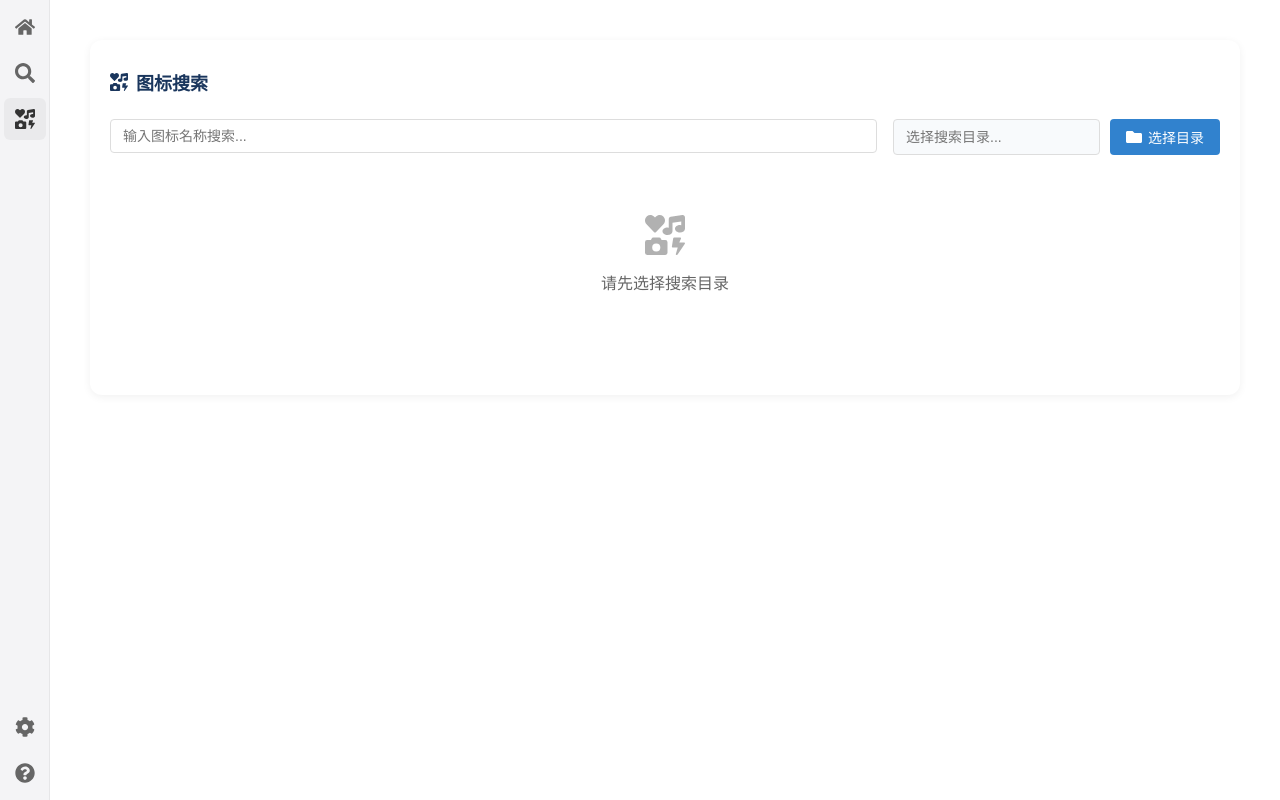
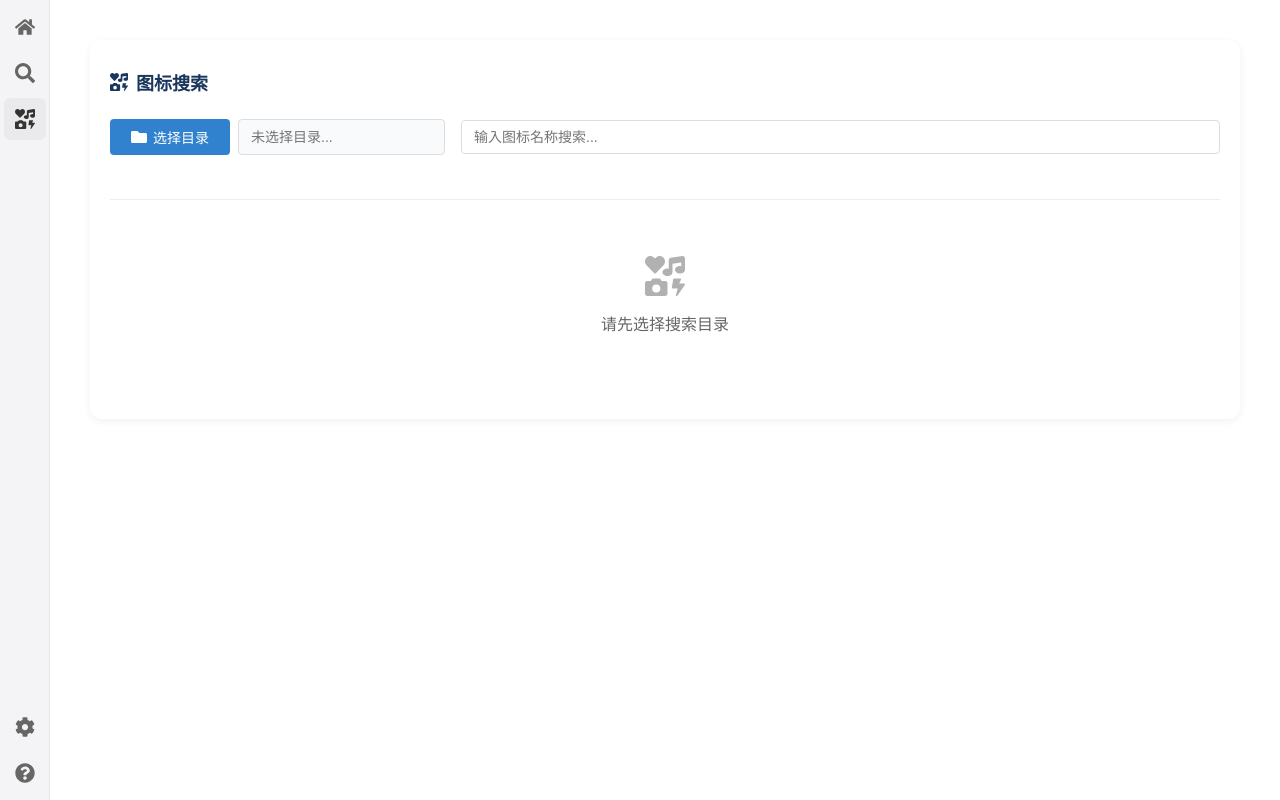
Before and after one commit to hofens/iconfinder, a React (Create React App) app: page / in a window 1280 px wide. Both pictures are taken after a click on the element 25 px from the left and 119 px from the top of the page. Built offline with nearby package versions, Linux system fonts and the light colour scheme.

Commit message:
搜索结果展示

```diff
--- a/src/App.css
+++ b/src/App.css
@@ -967,49 +967,125 @@ button {
 
 .icon-grid {
   display: grid;
-  grid-template-columns: repeat(auto-fill, minmax(150px, 1fr));
+  grid-template-columns: repeat(auto-fill, 220px);
   gap: 20px;
   padding: 20px 0;
+  justify-content: center;
 }
 
 .icon-item {
-  border: 1px solid #ddd;
+  border: 1px solid #eee;
   border-radius: 8px;
-  padding: 15px;
+  overflow: hidden;
+  background: white;
+  cursor: pointer;
+  transition: all 0.2s ease;
+  width: 220px;
+  min-height: 190px;
   display: flex;
   flex-direction: column;
-  align-items: center;
-  gap: 10px;
-  transition: all 0.2s ease;
-  cursor: pointer;
 }
 
-.icon-item:hover {
-  transform: translateY(-2px);
-  box-shadow: 0 4px 8px rgba(0, 0, 0, 0.1);
+.icon-item .img-container {
+  height: 80px;
+  display: flex;
+  align-items: center;
+  justify-content: center;
+  background: #f8fafc;
+  padding: 16px;
 }
 
 .icon-item img {
-  width: 64px;
-  height: 64px;
+  width: 72px;
+  height: 72px;
   object-fit: contain;
+  transition: all 0.2s ease;
 }
 
 .icon-info {
-  text-align: center;
-  width: 100%;
+  padding: 12px;
+  background: white;
+  border-top: 1px solid #eee;
+  flex: 1;
+  display: flex;
+  flex-direction: column;
+  gap: 4px;
+  min-height: 80px;
 }
 
 .icon-name {
   font-weight: 500;
-  margin-bottom: 4px;
+  font-size: 13px;
+  color: #2d3748;
   word-break: break-word;
+  line-height: 1.4;
+  margin-bottom: 2px;
+}
+
+.icon-details {
+  display: flex;
+  gap: 8px;
+  font-size: 12px;
+  color: #666;
+  flex-wrap: wrap;
+}
+
+.icon-dimensions, .icon-size {
+  background: #f1f5f9;
+  padding: 2px 6px;
+  border-radius: 4px;
+  color: #475569;
+  font-size: 11px;
 }
 
 .icon-path {
-  font-size: 12px;
-  color: #666;
+  font-size: 11px;
+  color: #94a3b8;
   word-break: break-all;
+  line-height: 1.3;
+}
+
+mark {
+  background-color: #fef3c7;
+  color: #92400e;
+  padding: 0 2px;
+  border-radius: 2px;
+  font-weight: 500;
+}
+
+/* 调整搜索框布局 */
+.search-input-group {
+  display: flex;
+  gap: 16px;
+  width: 100%;
+  align-items: center;
+  margin-bottom: 16px;
+}
+
+.directory-select-group {
+  display: flex;
+  gap: 8px;
+  min-width: 300px;
+  flex-shrink: 0;
+}
+
+.search-box {
+  flex: 1;
+  position: relative;
+}
+
+.search-box input {
+  width: 100%;
+  padding: 8px 32px 8px 12px;
+  border: 1px solid #ddd;
+  border-radius: 4px;
+  font-size: 14px;
+}
+
+.icon-results {
+  border-top: 1px solid #eee;
+  padding-top: 16px;
+  margin-top: 8px;
 }
 
 .no-icons {
@@ -1105,10 +1181,139 @@ button {
   display: flex;
   gap: 16px;
   width: 100%;
-  align-items: flex-start;
+  align-items: center;
 }
 
-.search-input-group input[type="text"] {
+/* 目录选择组样式 */
+.directory-select-group {
+  display: flex;
+  gap: 8px;
+  min-width: 300px;
+  flex-shrink: 0;
+}
+
+.directory-select-group input {
   flex: 1;
+  padding: 8px 12px;
+  border: 1px solid #ddd;
+  border-radius: 4px;
+  font-size: 14px;
+  background-color: #f8fafc;
+  cursor: default;
+  color: #666;
+}
+
+.directory-select-group button {
+  white-space: nowrap;
+  padding: 8px 16px;
+  background-color: #3182ce;
+  color: white;
+  border: none;
+  border-radius: 4px;
+  cursor: pointer;
+  display: flex;
+  align-items: center;
+  gap: 6px;
+  font-size: 14px;
+  transition: all 0.2s ease;
+  min-width: 120px;
+  justify-content: center;
+}
+
+.directory-select-group button:hover {
+  background-color: #2c5282;
+}
+
+/* 搜索框样式 */
+.search-box {
+  flex: 1;
+  position: relative;
   min-width: 200px;
 }
+
+.search-box input {
+  width: 100%;
+  padding: 8px 32px 8px 12px;
+  border: 1px solid #ddd;
+  border-radius: 4px;
+  font-size: 14px;
+  transition: all 0.2s ease;
+}
+
+.search-box input:focus {
+  border-color: #3182ce;
+  box-shadow: 0 0 0 1px #3182ce;
+  outline: none;
+}
+
+.search-box .clear-search {
+  position: absolute;
+  right: 8px;
+  top: 50%;
+  transform: translateY(-50%);
+  background: none;
+  border: none;
+  color: #666;
+  cursor: pointer;
+  font-size: 18px;
+  padding: 4px;
+  display: flex;
+  align-items: center;
+  justify-content: center;
+  width: 24px;
+  height: 24px;
+  border-radius: 50%;
+  transition: all 0.2s ease;
+}
+
+.search-box .clear-search:hover {
+  background-color: rgba(0, 0, 0, 0.1);
+  color: #333;
+}
+
+/* 高亮文本样式 */
+mark {
+  background-color: #fef3c7;
+  color: #92400e;
+  padding: 0 2px;
+  border-radius: 2px;
+  font-weight: 500;
+}
+
+/* 图标项样式优化 */
+.icon-item {
+  cursor: pointer;
+  transition: all 0.2s ease;
+}
+
+.icon-item:hover {
+  transform: translateY(-2px);
+  box-shadow: 0 4px 8px rgba(0, 0, 0, 0.1);
+}
+
+.icon-item img {
+  transition: all 0.2s ease;
+}
+
+.icon-item:hover img {
+  transform: scale(1.05);
+}
+
+/* 调整图标信息显示 */
+.icon-info {
+  padding: 8px;
+  background: #f8fafc;
+  border-top: 1px solid #eee;
+}
+
+.icon-name {
+  font-size: 13px;
+  margin-bottom: 4px;
+  line-height: 1.3;
+}
+
+.icon-path {
+  font-size: 11px;
+  color: #666;
+  line-height: 1.3;
+}
--- a/src/App.js
+++ b/src/App.js
@@ -624,11 +624,11 @@ function App() {
 
   // 添加一个处理路径的辅助函数
   const getRelativePath = (fullPath) => {
-    if (!searchPath || !fullPath) return fullPath;
+    if (!fullPath) return '';
 
     // 统一路径分隔符
     const normalizedFullPath = fullPath.replace(/\\/g, '/');
-    const normalizedSearchPath = searchPath.replace(/\\/g, '/');
+    const normalizedSearchPath = (iconSearchDirectory || searchPath).replace(/\\/g, '/');
 
     // 如果路径以搜索目录开头，则去除该前缀
     if (normalizedFullPath.startsWith(normalizedSearchPath)) {
@@ -898,15 +898,12 @@ function App() {
     }
 
     try {
-      // 在已扫描的文件中搜索
+      // 在已扫描的文件中搜索，只匹配文件名
       const searchTerms = query.toLowerCase().split(/\s+/);
       const results = iconFiles.filter(file => {
         const fileName = file.name.toLowerCase();
-        const filePath = getRelativePath(file.path).toLowerCase();
-        // 所有搜索词都必须匹配文件名或路径
-        return searchTerms.every(term =>
-          fileName.includes(term) || filePath.includes(term)
-        );
+        // 所有搜索词都必须匹配文件名
+        return searchTerms.every(term => fileName.includes(term));
       });
 
       setIconSearchResults(results);
@@ -915,6 +912,18 @@ function App() {
       console.error('搜索图标出错:', error);
       setStatus(`搜索图标失败: ${error.message}`);
     }
+  };
+
+  // 添加高亮文本的辅助函数
+  const highlightText = (text, highlight) => {
+    if (!highlight.trim()) return text;
+    const terms = highlight.toLowerCase().split(/\s+/);
+    let result = text;
+    terms.forEach(term => {
+      const regex = new RegExp(`(${term})`, 'gi');
+      result = result.replace(regex, '<mark>$1</mark>');
+    });
+    return result;
   };
 
   const renderSidebar = () => {
@@ -975,22 +984,33 @@ function App() {
         <div className="icon-search-container">
           <div className="search-input">
             <div className="search-input-group">
-              <input
-                type="text"
-                value={iconSearchQuery}
-                onChange={(e) => handleIconSearch(e.target.value)}
-                placeholder="输入图标名称搜索..."
-              />
               <div className="directory-select-group">
+                <button onClick={handleIconDirectorySelect} title="选择搜索目录">
+                  <FaFolder /> {iconSearchDirectory ? '更改目录' : '选择目录'}
+                </button>
                 <input
                   type="text"
-                  value={iconSearchDirectory}
-                  placeholder="选择搜索目录..."
+                  value={getRelativePath(iconSearchDirectory)}
+                  placeholder="未选择目录..."
                   readOnly
                 />
-                <button onClick={handleIconDirectorySelect}>
-                  <FaFolder /> 选择目录
-                </button>
+              </div>
+              <div className="search-box">
+                <input
+                  type="text"
+                  value={iconSearchQuery}
+                  onChange={(e) => handleIconSearch(e.target.value)}
+                  placeholder="输入图标名称搜索..."
+                />
+                {iconSearchQuery && (
+                  <button
+                    className="clear-search"
+                    onClick={() => handleIconSearch('')}
+                    title="清除搜索"
+                  >
+                    ×
+                  </button>
+                )}
               </div>
             </div>
           </div>
@@ -998,11 +1018,28 @@ function App() {
             {iconSearchResults.length > 0 ? (
               <div className="icon-grid">
                 {iconSearchResults.map((icon, index) => (
-                  <div key={index} className="icon-item">
-                    <img src={icon.preview} alt={icon.name} />
+                  <div
+                    key={index}
+                    className="icon-item"
+                    onClick={() => handlePreviewClick(icon.preview)}
+                  >
+                    <div className="img-container">
+                      <img src={icon.preview} alt={icon.name} />
+                    </div>
                     <div className="icon-info">
-                      <div className="icon-name">{icon.name}</div>
-                      <div className="icon-path">{getRelativePath(icon.path)}</div>
+                      <div
+                        className="icon-name"
+                        dangerouslySetInnerHTML={{
+                          __html: highlightText(icon.name, iconSearchQuery)
+                        }}
+                      />
+                      <div className="icon-details">
+                        <span className="icon-dimensions">{icon.dimensions}</span>
+                        <span className="icon-size">{icon.size}</span>
+                      </div>
+                      <div className="icon-path">
+                        {getRelativePath(icon.path)}
+                      </div>
                     </div>
                   </div>
                 ))}
```
